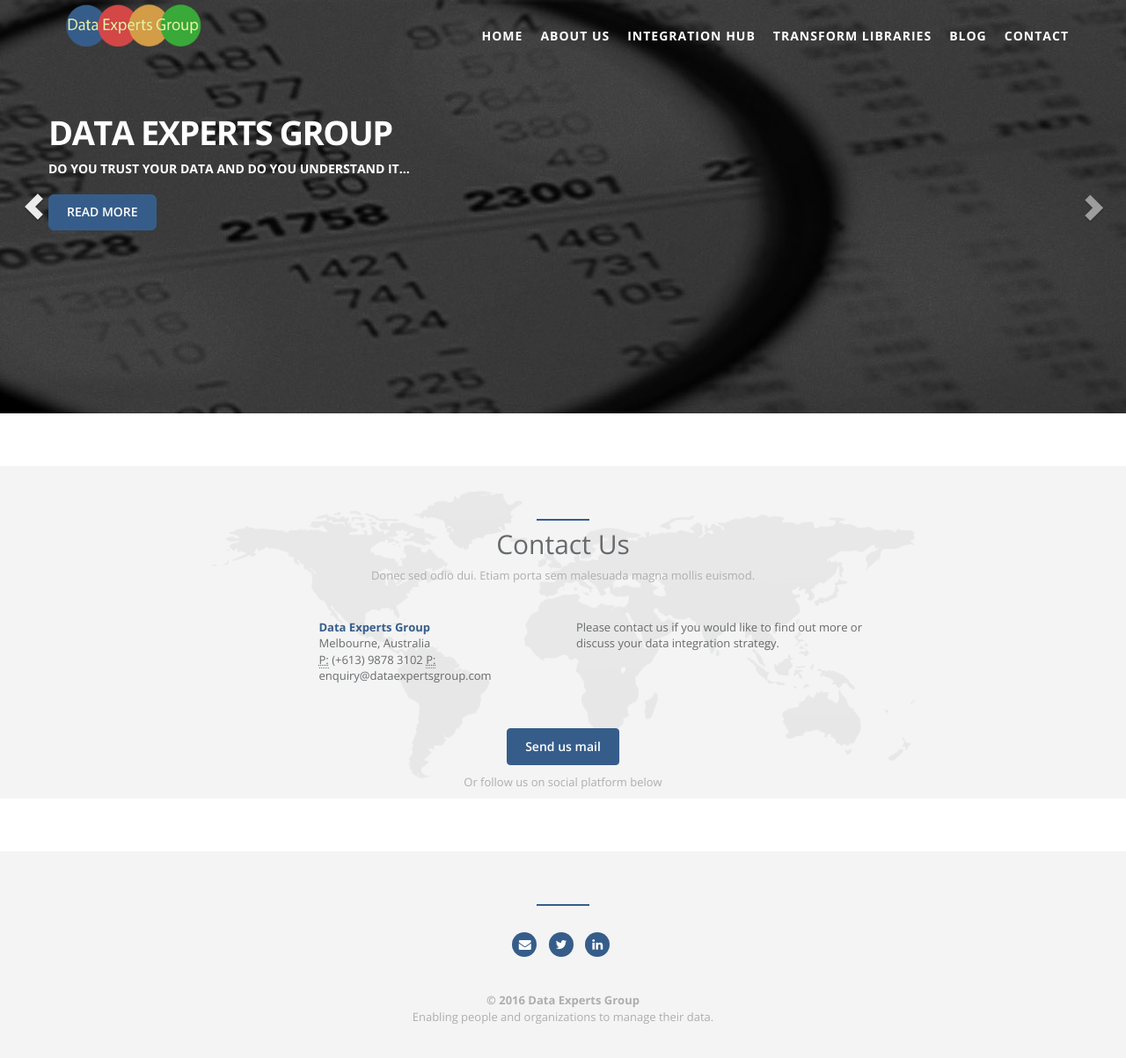
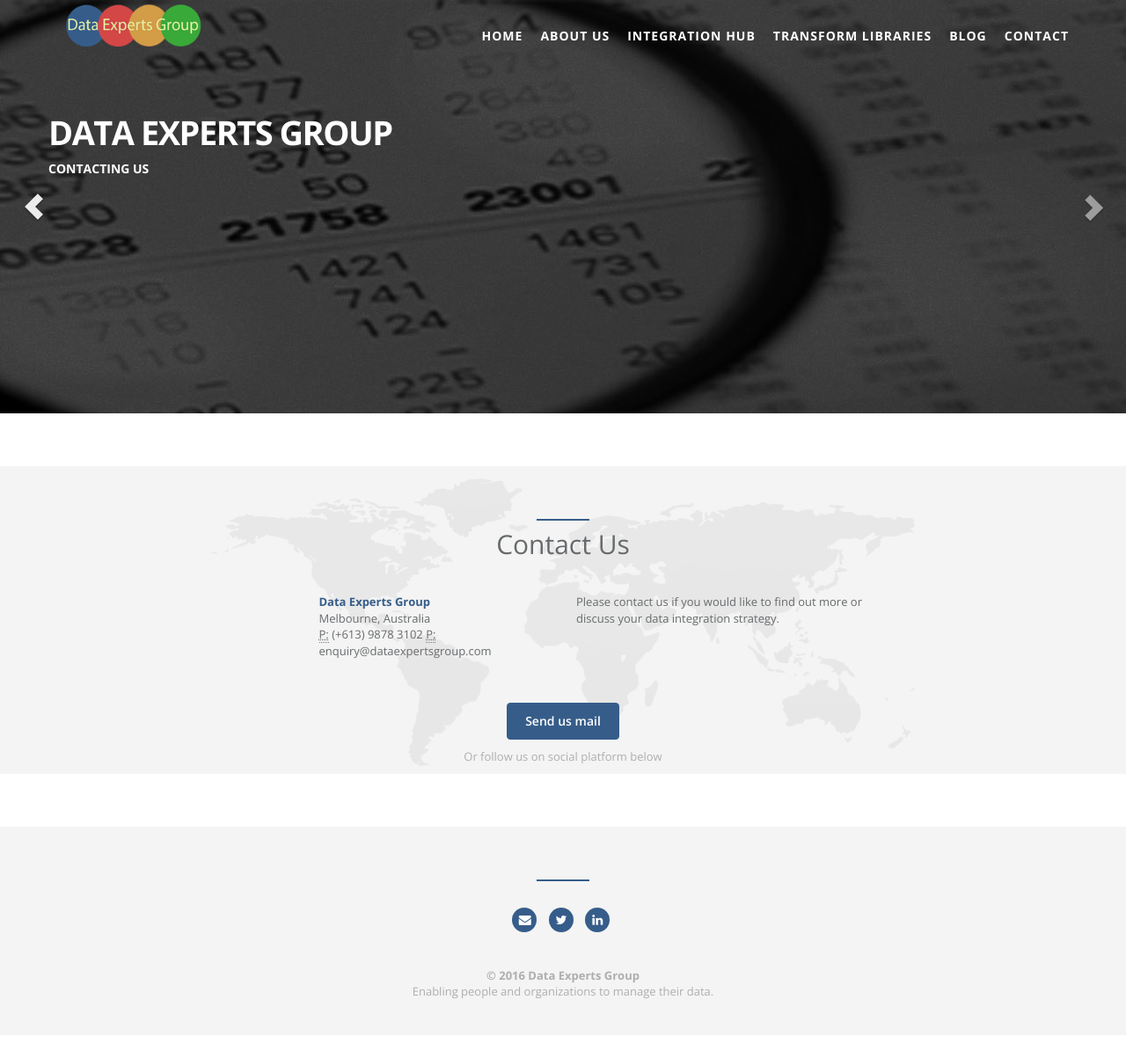
Before and after one commit to DataExperts/DataExperts.github.io, a Jekyll site: the page built from contact.html, in a window 1280 px wide and 1206 px high. Shown: the top 1203 px of the window at 88% size. Built offline with Jekyll 4.4.1, drawn with Linux system fonts in a browser that asks for light colours.

Commit message:
contact form

```diff
--- a/contact.html
+++ b/contact.html
@@ -12,10 +12,7 @@
                         <h1>
                             Data Experts Group <br />
                         </h1>
-                        <p>Do you trust your data and do you understand it...</p>
-                        <p>
-                            <a class="btn btn-lg btn-primary" href="under_construction" role="button">READ MORE</a>
-                        </p>
+                        <p>Contacting Us</p>
                     </div>
                 </div>
                 <!-- Set background for slide in css -->
@@ -39,7 +36,7 @@
             <div class="col-lg-12 text-center">
                 <div class="navy-line"></div>
                 <h1>Contact Us</h1>
-                <p>Donec sed odio dui. Etiam porta sem malesuada magna mollis euismod.</p>
+                <p></p>
             </div>
         </div>
         <div class="row m-b-lg">
```
